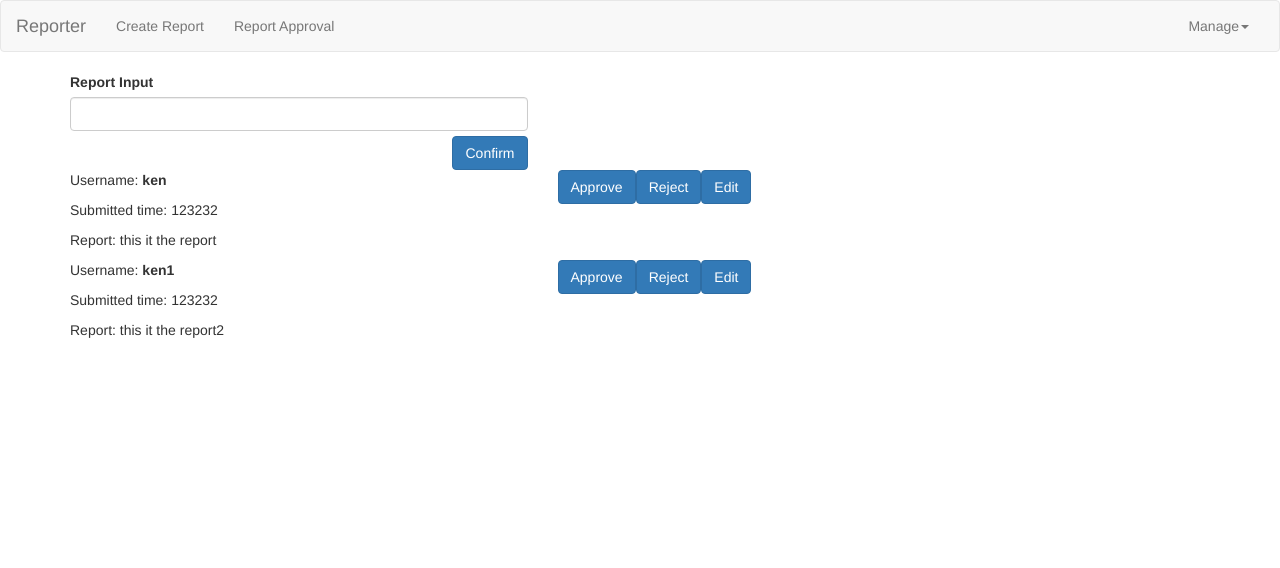
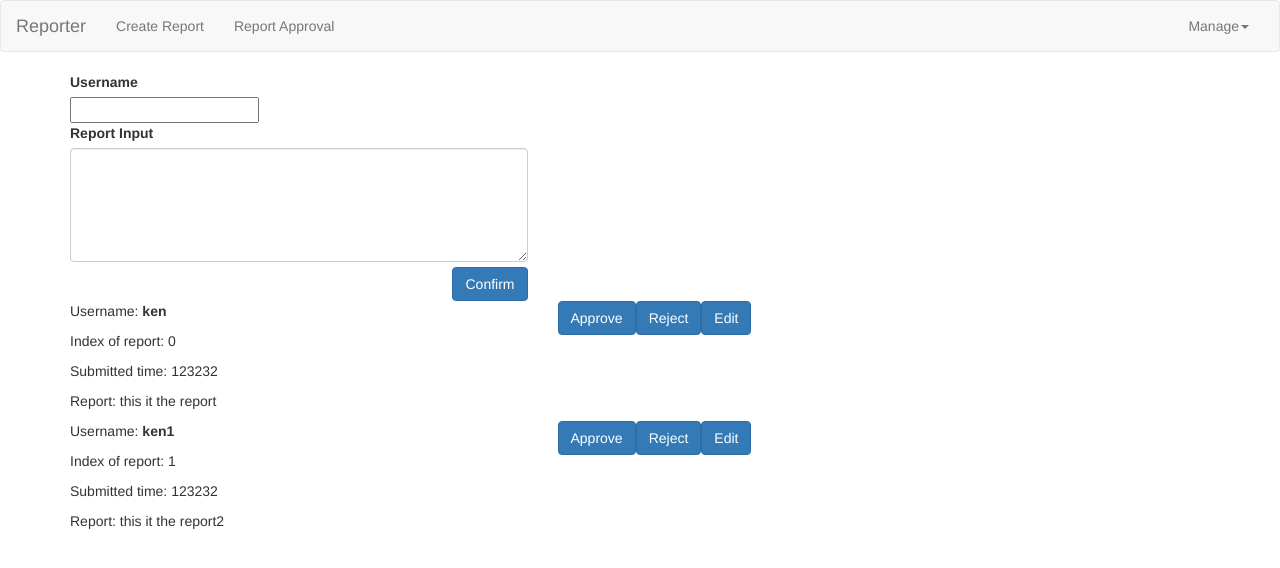
Before and after one commit to jumpingrock/msgBoard, an Angular app in the folder front/: page / in a window 1280 px wide. Shown: the top 568 px of the page. Built offline with nearby package versions, Linux system fonts and the light colour scheme.

Commit message:
added delete module to delete report

```diff
--- a/front/src/app/app.component.html
+++ b/front/src/app/app.component.html
@@ -1,8 +1,17 @@
 <app-nav-bar></app-nav-bar>
 <app-report-form (reportCreated)="onReportSubmitted($event)"></app-report-form>
 <app-approval-form
-  *ngFor="let report of reportsPendingApproval"
+  *ngFor="let report of reportsPendingApproval; let indexOfReport = index"
   [reportPendingApproval]="report"
   [displayApprovalForm]="true"
+  [indexOfReport]="indexOfReport"
   (editingReport)="onEditingReport($event)"
+  (reportNumToDestroy)="onReportDelete($event)"
 ></app-approval-form>
+<!-- <app-approval-form
+  (reportPassedToApprovalComponent)="onReportPendingApproval($event)"
+  (editingReport)="onEditingReport($event)"
+></app-approval-form> -->
+
+
+<h2></h2>
--- a/front/src/app/app.component.ts
+++ b/front/src/app/app.component.ts
@@ -1,4 +1,4 @@
-import { Component, Input } from '@angular/core';
+import { Component, Input, EventEmitter, Output } from '@angular/core';
 import { appForm } from './app.model';
 
 @Component({
@@ -9,6 +9,8 @@ import { appForm } from './app.model';
 export class AppComponent {
   title = 'front';
   @Input() reportsPendingApproval: appForm[] = [(new appForm('ken', '123232', 'this it the report')),(new appForm('ken1', '123232', 'this it the report2'))];
+  // @Output() reportCreated = new EventEmitter<appForm>();
+  @Output() reportPassedToApprovalComponent = new EventEmitter<appForm>();
 
   //todo
   //event reciver from reportform and append report to reportsPendingApproval
@@ -16,10 +18,15 @@ export class AppComponent {
 
   onReportSubmitted = (reportSubmitted: appForm) => {
     this.reportsPendingApproval.push(reportSubmitted);
+    // this.reportPassedToApprovalComponent.emit(reportSubmitted);
   }
 
   onEditingReport = (reportToEdit: appForm) => {
 
   }
 
+  onReportDelete = (reportNumber: number) => {
+    this.reportsPendingApproval.splice(reportNumber, 1);
+  }
+
 }
--- a/front/src/app/approval-form/approval-form.component.html
+++ b/front/src/app/approval-form/approval-form.component.html
@@ -2,13 +2,14 @@
   <div class="row">
     <div class="col-xs-5">
       <p>Username: <b>{{ reportPendingApproval.username }}</b></p>
+      <p>Index of report: {{ indexOfReport }}</p>
       <p>Submitted time: {{ reportPendingApproval.time }}</p>
       <p>Report: {{ reportPendingApproval.report }}</p>
     </div>
     <div class="col-xs-5">
       <button class="btn btn-primary" (click)="reportApproved(reportPendingApproval)">Approve</button>
-      <button class="btn btn-primary">Reject</button>
-      <button class="btn btn-primary">Edit</button>
+      <button class="btn btn-primary" (click)="onDestroyReport()">Reject</button>
+      <button class="btn btn-primary" >Edit</button>
     </div>
   </div>
 </div>
--- a/front/src/app/approval-form/approval-form.component.ts
+++ b/front/src/app/approval-form/approval-form.component.ts
@@ -1,4 +1,4 @@
-import { Component, OnInit, Input } from '@angular/core';
+import { Component, OnInit, Input, EventEmitter, Output } from '@angular/core';
 import { appForm } from '../app.model';
 
 @Component({
@@ -9,7 +9,11 @@ import { appForm } from '../app.model';
 export class ApprovalFormComponent implements OnInit {
 
   @Input() reportPendingApproval: appForm;
+  // @Input() reportPendingApproval: appForm[];
   @Input() displayApprovalForm:boolean = false;
+  @Input() indexOfReport: number;
+
+  @Output() reportNumToDestroy = new EventEmitter<number>();
 
 
   constructor() { }
@@ -26,4 +30,12 @@ export class ApprovalFormComponent implements OnInit {
     //emit event when edit is clicked
   }
 
+  onReportPendingApproval = (reportReceived: appForm) => {
+
+  }
+
+  onDestroyReport = () => {
+    this.reportNumToDestroy.emit(this.indexOfReport);
+  }
+
 }
--- a/front/src/app/report-form/report-form.component.html
+++ b/front/src/app/report-form/report-form.component.html
@@ -1,18 +1,34 @@
-<div class="container" >
-
+<div class="container">
   <div class="row">
     <div class="col-xs-5">
       <div class="md-form form-group">
-        <label for="name">Report Input</label>
-        <input
-        input="text"
-        id="form7"
-        class="md-textarea form-control"
-        rows="3" required
-        [(ngModel)]="report"
-        name="report"/>
-
-        <button type="submit" id="button7" class="btn btn-primary" (click)="buttonOnClick()">
+        <div class="row">
+          <div class="col-xs-5">
+            <label for="name">Username</label>
+          </div>
+        </div>
+        <div class="row">
+          <div class="col-xs-5">
+            <input type="text" [(ngModel)]="username"/>
+          </div>
+        </div>
+        <div>
+          <label for="name">Report Input</label>
+          <textarea
+            input="text"
+            id="form7"
+            class="md-textarea form-control"
+            rows="5"
+            required
+            [(ngModel)]="report"
+            name="report"
+          ></textarea>
+        </div>
+        <button
+          type="submit"
+          id="button7"
+          class="btn btn-primary"
+          (click)="buttonOnClick()">
           Confirm
         </button>
       </div>
--- a/front/src/app/report-form/report-form.component.ts
+++ b/front/src/app/report-form/report-form.component.ts
@@ -9,7 +9,8 @@ import { appForm } from '../app.model';
   styleUrls: ['./report-form.component.css']
 })
 export class ReportFormComponent implements OnInit {
-  report: string = '';
+  report: string;
+  username: string;
   currentTimeStamp: Date;
   createReport: appForm;
   @Output() reportCreated = new EventEmitter<appForm>();
@@ -21,10 +22,10 @@ export class ReportFormComponent implements OnInit {
   }
 
   buttonOnClick = () => {
-    prompt("hello there!");
-    this.currentTimeStamp = new Date()
-    this.createReport = new appForm('testname', this.currentTimeStamp.toString(), this.report);
-    this.reportCreated.emit(this.createReport)
+    // prompt("hello there!");
+    this.currentTimeStamp = new Date();
+    this.createReport = new appForm(this.username, this.currentTimeStamp.toString(), this.report);
+    this.reportCreated.emit(this.createReport);
 
   }
 
```
Also changed, not shown: 1 other file (tests, documents, lock files or other folders).
